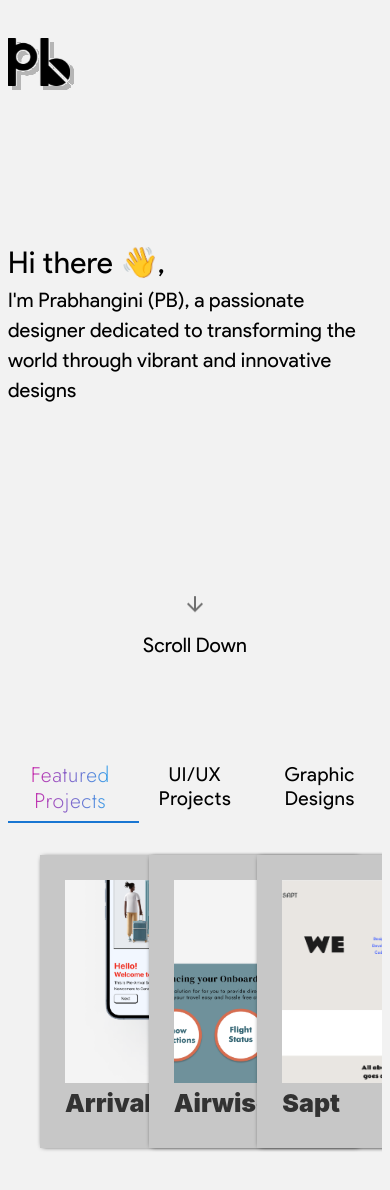
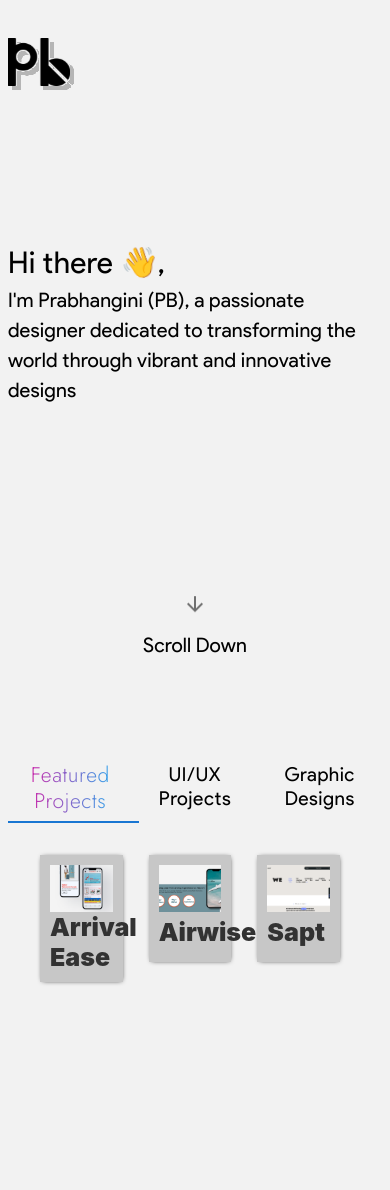
Before and after one commit to prabhangini/home, a React (Vite) app: page / in a window 390 px wide. Shown: the top 1190 px of the page. After the commit the page ends 1038 px from the top, so only its background shows below. Built offline with nearby package versions, Linux system fonts and the light colour scheme.

Commit message:
Responsive boxes

```diff
--- a/src/component/CardGrid.css
+++ b/src/component/CardGrid.css
@@ -7,7 +7,8 @@ a {text-decoration: none; }
   --accent-color: #242C88;
   position: relative;
   font-family: -apple-system, BlinkMacSystemFont, 'Segoe UI', Roboto, Oxygen, Ubuntu, Cantarell, 'Open Sans', 'Helvetica Neue', sans-serif;
-    width: 270px;
+  width: 100%; /* Full width of its container */
+  max-width: 270px; /* Maximum width */
   padding: 25px;
   border-radius: 0px;
   display: flex;
@@ -17,6 +18,26 @@ a {text-decoration: none; }
   transition: all 0.2s;
   cursor: pointer;
   box-shadow: 0px 0px 5px -1.5px #000;
+}
+
+/* Media queries for responsive adjustments */
+@media (max-width: 600px) {
+  .card {
+      padding: 10px;
+      max-width: calc(100% - 30px);
+  }
+}
+
+@media (min-width: 601px) and (max-width: 960px) {
+  .card {
+      max-width: calc(80% - 30px); /* Subtracting padding and some margin */
+  }
+}
+
+@media (min-width: 961px) {
+  .card {
+      max-width: calc(88.333% - 30px); /* Subtracting padding and some margin */
+  }
 }
 
   .card__img-container {
--- a/src/component/CardGrid.jsx
+++ b/src/component/CardGrid.jsx
@@ -16,12 +16,12 @@ const Card = ({ imageSrc, link, text }) => {
         <div className="card__title">{text}</div>
         <div className="card__icon">
           <svg xmlns="http://www.w3.org/2000/svg" viewBox="0 0 256 256" style={{ userSelect: 'none', width: '100%', height: '100%', display: 'inline-block', fill: 'rgb(224, 223, 220)', flexShrink: 0, cursor: 'auto' }} color="rgb(224, 223, 220)">
-            <g color="rgb(224, 223, 220)">
+            {/* <g color="rgb(224, 223, 220)">
               <circle cx="128" cy="128" r="96" opacity="0.2"></circle>
               <circle cx="128" cy="128" r="96" fill="none" stroke="rgb(224, 223, 220)" strokeMiterlimit="10" strokeWidth="16"></circle>
               <polyline points="134.1 161.9 168 128 134.1 94.1" fill="none" stroke="rgb(224, 223, 220)" strokeLinecap="round" strokeLinejoin="round" strokeWidth="16"></polyline>
               <line x1="88" y1="128" x2="168" y2="128" fill="none" stroke="rgb(224, 223, 220)" strokeLinecap="round" strokeLinejoin="round" strokeWidth="16"></line>
-            </g>
+            </g> */}
           </svg>
         </div>
       </div>
@@ -48,7 +48,7 @@ const CardGrid = ({ images, links, texts, moreImages, moreLinks, moreTexts }) =>
   }, [showMore]);
 
   return (
-    <Box>
+    <Box spacing={20}>
       <Grid container spacing={2}>
         {showMore ? moreImages.map((src, index) => (
           <Grid item xs={4} key={index}>
```
Lines whose indentation alone changed are shown as unchanged.
